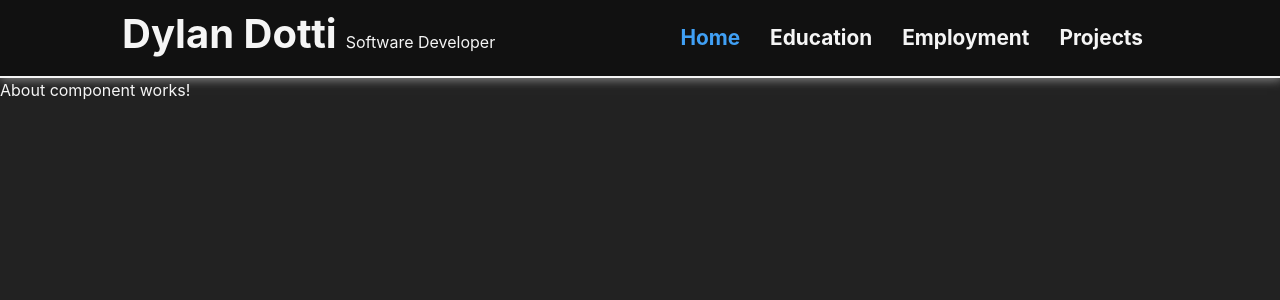
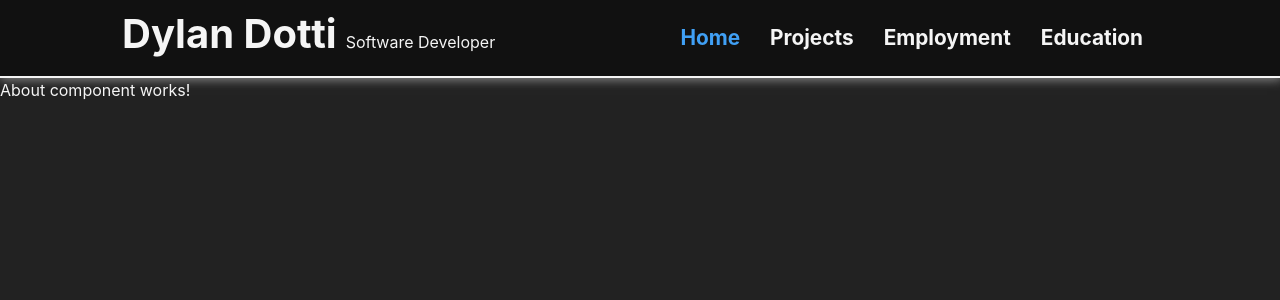
Before and after one commit to Dylan-Dotti/React-Portfolio-Website, a React (Create React App) app: page / in a window 1280 px wide. Shown: the top 300 px of the page. Built offline with nearby package versions, Linux system fonts and the light colour scheme.

Commit message:
Rearrange nav links

```diff
--- a/src/Components/MainHeader/index.tsx
+++ b/src/Components/MainHeader/index.tsx
@@ -17,9 +17,9 @@ const MainHeader: React.FC = () => {
                     <nav>
                         <ul className="nav-list">
                             <li className={location.pathname === '/' ? 'active' : ''}><Link to="/">Home</Link></li>
+                            <li className={location.pathname.startsWith('/projects') ? 'active' : ''}><Link to="/projects">Projects</Link></li>
+                            <li className={location.pathname.startsWith('/employment') ? 'active' : ''}><Link to="/employment">Employment</Link></li>
                             <li className={location.pathname.startsWith('/education') ? 'active' : ''}><Link to="/education">Education</Link></li>
-                            <li className={location.pathname.startsWith('/employment') ? 'active' : ''}><Link to="/employment">Employment</Link></li>
-                            <li className={location.pathname.startsWith('/projects') ? 'active' : ''}><Link to="/projects">Projects</Link></li>
                         </ul>
                     </nav>
                 </div>
```
